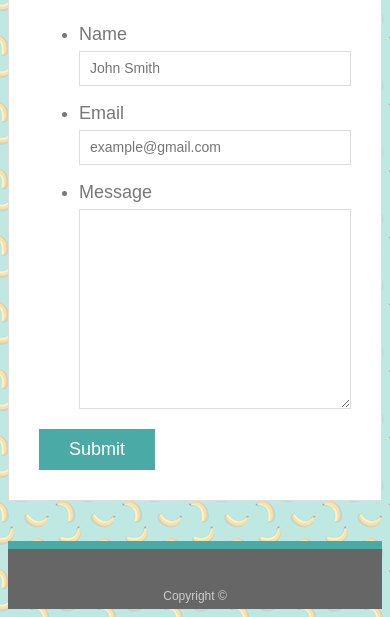
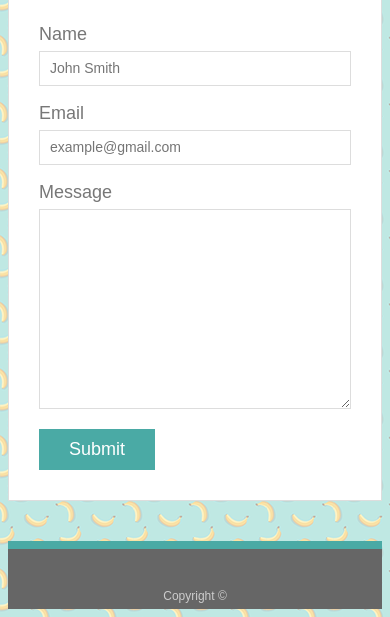
Before and after one commit to saladshootrdlux/Responsive-Portfolio, a plain HTML site: page contact.html in a window 390 px wide. Shown: the part 269-886 px from the top of the page. Drawn offline with Linux system fonts and the light colour scheme.

Commit message:
added code for mobile version, added css reset

```diff
--- /dev/null
+++ b/assets/css/reset.css
@@ -0,0 +1,48 @@
+/* http://meyerweb.com/eric/tools/css/reset/
+   v2.0 | 20110126
+   License: none (public domain)
+*/
+
+html, body, div, span, applet, object, iframe,
+h1, h2, h3, h4, h5, h6, p, blockquote, pre,
+a, abbr, acronym, address, big, cite, code,
+del, dfn, em, img, ins, kbd, q, s, samp,
+small, strike, strong, sub, sup, tt, var,
+b, u, i, center,
+dl, dt, dd, ol, ul, li,
+fieldset, form, label, legend,
+table, caption, tbody, tfoot, thead, tr, th, td,
+article, aside, canvas, details, embed,
+figure, figcaption, footer, header, hgroup,
+menu, nav, output, ruby, section, summary,
+time, mark, audio, video {
+	margin: 0;
+	padding: 0;
+	border: 0;
+	font-size: 100%;
+	font: inherit;
+	vertical-align: baseline;
+}
+/* HTML5 display-role reset for older browsers */
+article, aside, details, figcaption, figure,
+footer, header, hgroup, menu, nav, section {
+	display: block;
+}
+body {
+	line-height: 1;
+}
+ol, ul {
+	list-style: none;
+}
+blockquote, q {
+	quotes: none;
+}
+blockquote:before, blockquote:after,
+q:before, q:after {
+	content: '';
+	content: none;
+}
+table {
+	border-collapse: collapse;
+	border-spacing: 0;
+}
--- a/assets/css/style.css
+++ b/assets/css/style.css
@@ -180,6 +180,8 @@ h3, h2 {
 
 #contact-form ul {
   margin-bottom: 20px;
+  list-style: none;
+  padding: 0;
 }
 
 #contact-form li {
@@ -215,3 +217,12 @@ input[type=submit] {
   background: #4aaaa5;
   border: 0 none;
 }
+
+/* MOBILE VERSION */
+
+@media only screen and (max-width: 768px) {
+  /* For mobile phones: */
+  [class*="col-"] {
+      width: 100%;
+  }
+}
```
Also changed, not shown: index.html (+2 -0 lines).
